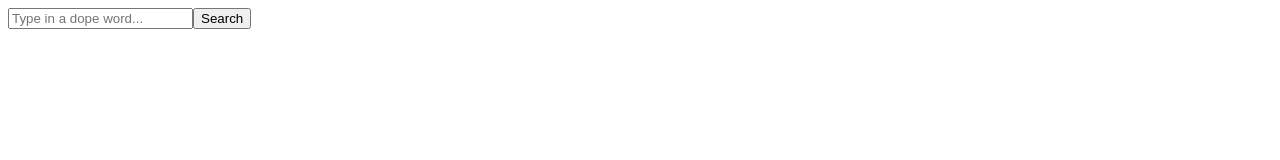
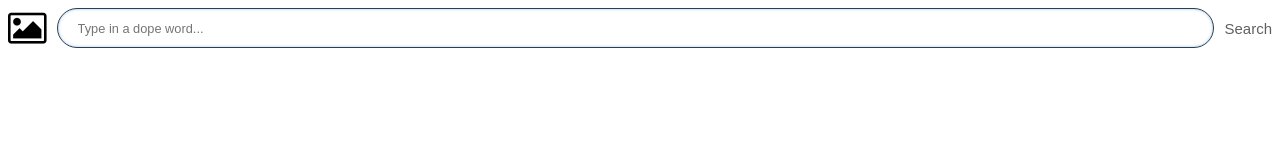
Before and after one commit to davidnoah/photo-gallery, a React app: page / in a window 1280 px wide. Built offline with nearby package versions, Linux system fonts and the light colour scheme.

Commit message:
minor search bar style

```diff
--- a/frontend/components/photo_list/photo_list.css
+++ b/frontend/components/photo_list/photo_list.css
@@ -10,6 +10,7 @@
   height: auto !important;
   border-radius: 5px;
   margin-bottom: 24px;
+  box-shadow: 0 1px 5px rgba(0, 0, 0, 0.46);
 }
 
 @media (max-width: 1000px) {
--- a/frontend/components/search/search.css
+++ b/frontend/components/search/search.css
@@ -0,0 +1,32 @@
+.searchInput {
+  height: 18px;
+  font-size: 80%;
+  color: black;
+  padding: 10px 0px 10px 20px;
+  border: 1px solid #2C3E50;
+  box-shadow: inset 0px 0px 3px 0px rgba(73, 143, 225, 0.56);
+  border-radius: 36px;
+  width: 90%;
+  margin-right: 10px;
+}
+
+.searchButton {
+  background: white;
+  border-style: none;
+  font-size: 15px;
+  color: #606060;
+  padding: 0;
+}
+
+.searchButton:hover {
+  color: black;
+  cursor: pointer;
+}
+
+.searchbarContainer {
+  display: flex;
+  justify-content: flex-start;
+  flex-direction: row;
+  align-items: center;
+  font-family: 'Nunito', sans-serif;
+}
--- a/frontend/components/search/search.js
+++ b/frontend/components/search/search.js
@@ -0,0 +1,14 @@
+import React from 'react';
+import './search.css';
+
+const Search = ({ handleChange, searchPhotos }) => {
+  return (
+    <div className={'searchbarContainer'}>
+      <i className={"fa fa-picture-o"} style={{ ariaHidden: "true", fontSize: '36px', marginRight: '10px'}}></i>
+      <input className={'searchInput'} onChange={handleChange} id={'query'} placeholder={'Type in a dope word...'}/>
+      <button className={'searchButton'} onClick={searchPhotos}>Search</button>
+    </div>
+  );
+};
+
+export default Search;
--- a/frontend/containers/photos/photo_index.js
+++ b/frontend/containers/photos/photo_index.js
@@ -3,6 +3,7 @@ import PhotoList from '../../components/photo_list/photo_list.js';
 import { bindAll } from 'lodash';
 import Waypoint from 'react-waypoint';
 import Spinner from '../../components/spinner/spinner.js';
+import Search from '../../components/search/search.js';
 
 class PhotoIndex extends React.Component {
   constructor(props) {
@@ -36,8 +37,7 @@ class PhotoIndex extends React.Component {
 
     return (
       <div className={'homeContainer'}>
-        <input onChange={this._handleChange} id={'query'} placeholder={'Type in a dope word...'}/>
-        <button onClick={this._searchPhotos}>Search</button>
+        <Search handleChange={this._handleChange} searchPhotos={this._searchPhotos} />
         <PhotoList photos={this.props.photos} />
         {_renderSpinner}
         {_renderWaypoint}
--- a/public/index.html
+++ b/public/index.html
@@ -3,6 +3,8 @@
   <head>
     <meta charset="utf-8">
     <title>Photo Gallery</title>
+    <link href="https://fonts.googleapis.com/css?family=Nunito" rel="stylesheet">
+    <link rel="stylesheet" href="https://cdnjs.cloudflare.com/ajax/libs/font-awesome/4.7.0/css/font-awesome.min.css">
     <script type="text/javascript" src="/assets/bundle.js"></script>
   </head>
   <body>
```
Also changed, not shown: 1 other file.
